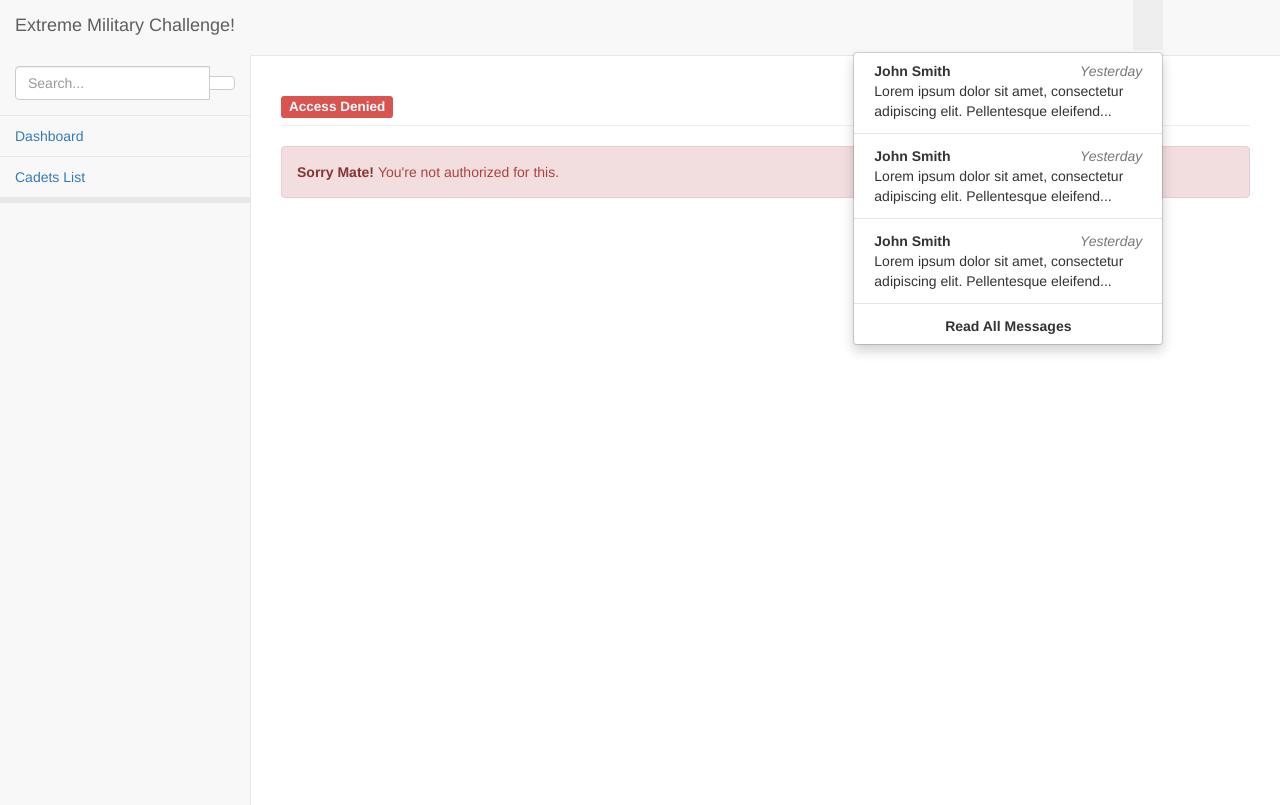
After one commit to oskgeek/xmccamp, a Django app: template xmccamp/controller/templates/controller/pages/unauthorized.html in a window 1280 px wide, after a click that opens the changed part. The commit adds this page. Run offline with Django 3.2, Linux system fonts and the light colour scheme; the template is opened without the code that fills it, so the values that code supplies are empty; parts of the project's set-up code (start-up, migrations or seed data) failed here and were passed over; some libraries are stand-ins or nearby versions.

Commit message:
Unauthorized page added as unauthorized.html

```diff
--- /dev/null
+++ b/xmccamp/controller/templates/controller/pages/unauthorized.html
@@ -0,0 +1,409 @@
+{% load staticfiles %}
+<!DOCTYPE html>
+<html lang="en">
+
+<head>
+
+    <meta charset="utf-8">
+    <meta http-equiv="X-UA-Compatible" content="IE=edge">
+    <meta name="viewport" content="width=device-width, initial-scale=1">
+    <meta name="description" content="">
+    <meta name="author" content="">
+
+    <title>Extreme Military Challenge Bootcamp!</title>
+
+    <!-- Bootstrap Core CSS -->
+    <link href="{% static 'bower_components/bootstrap/dist/css/bootstrap.min.css' %}" rel="stylesheet">
+
+    <!-- MetisMenu CSS -->
+    <link href="{% static 'bower_components/metisMenu/dist/metisMenu.min.css' %}" rel="stylesheet">
+
+    <!-- DataTables CSS -->
+    <link href="{% static 'bower_components/datatables-plugins/integration/bootstrap/3/dataTables.bootstrap.css' %}" rel="stylesheet">
+
+    <!-- DataTables Responsive CSS -->
+    <link href="{% static 'bower_components/datatables-responsive/css/dataTables.responsive.css' %}" rel="stylesheet">
+
+    <!-- Custom CSS -->
+    <link href="{% static 'dist/css/sb-admin-2.css' %}" rel="stylesheet">
+
+    <!-- Custom Fonts -->
+    <link href="{% static 'bower_components/font-awesome/css/font-awesome.min.css' %}" rel="stylesheet" type="text/css' %}">
+
+    <!-- HTML5 Shim and Respond.js IE8 support of HTML5 elements and media queries -->
+    <!-- WARNING: Respond.js doesn't work if you view the page via file:// -->
+    <!--[if lt IE 9]>
+        <script src="https://oss.maxcdn.com/libs/html5shiv/3.7.0/html5shiv.js' %}"></script>
+        <script src="https://oss.maxcdn.com/libs/respond.js/1.4.2/respond.min.js' %}"></script>
+    <![endif]-->
+
+</head>
+
+<body>
+
+    <div id="wrapper">
+
+        <!-- Navigation -->
+        <nav class="navbar navbar-default navbar-static-top" role="navigation" style="margin-bottom: 0">
+            <div class="navbar-header">
+                <button type="button" class="navbar-toggle" data-toggle="collapse" data-target=".navbar-collapse">
+                    <span class="sr-only">Toggle navigation</span>
+                    <span class="icon-bar"></span>
+                    <span class="icon-bar"></span>
+                    <span class="icon-bar"></span>
+                </button>
+                <a class="navbar-brand" href="index.html">Extreme Military Challenge!</a>
+            </div>
+            <!-- /.navbar-header -->
+
+            <ul class="nav navbar-top-links navbar-right">
+                <li class="dropdown">
+                    <a class="dropdown-toggle" data-toggle="dropdown" href="#">
+                        <i class="fa fa-envelope fa-fw"></i>  <i class="fa fa-caret-down"></i>
+                    </a>
+                    <ul class="dropdown-menu dropdown-messages">
+                        <li>
+                            <a href="#">
+                                <div>
+                                    <strong>John Smith</strong>
+                                    <span class="pull-right text-muted">
+                                        <em>Yesterday</em>
+                                    </span>
+                                </div>
+                                <div>Lorem ipsum dolor sit amet, consectetur adipiscing elit. Pellentesque eleifend...</div>
+                            </a>
+                        </li>
+                        <li class="divider"></li>
+                        <li>
+                            <a href="#">
+                                <div>
+                                    <strong>John Smith</strong>
+                                    <span class="pull-right text-muted">
+                                        <em>Yesterday</em>
+                                    </span>
+                                </div>
+                                <div>Lorem ipsum dolor sit amet, consectetur adipiscing elit. Pellentesque eleifend...</div>
+                            </a>
+                        </li>
+                        <li class="divider"></li>
+                        <li>
+                            <a href="#">
+                                <div>
+                                    <strong>John Smith</strong>
+                                    <span class="pull-right text-muted">
+                                        <em>Yesterday</em>
+                                    </span>
+                                </div>
+                                <div>Lorem ipsum dolor sit amet, consectetur adipiscing elit. Pellentesque eleifend...</div>
+                            </a>
+                        </li>
+                        <li class="divider"></li>
+                        <li>
+                            <a class="text-center" href="#">
+                                <strong>Read All Messages</strong>
+                                <i class="fa fa-angle-right"></i>
+                            </a>
+                        </li>
+                    </ul>
+                    <!-- /.dropdown-messages -->
+                </li>
+                <!-- /.dropdown -->
+                <li class="dropdown">
+                    <a class="dropdown-toggle" data-toggle="dropdown" href="#">
+                        <i class="fa fa-tasks fa-fw"></i>  <i class="fa fa-caret-down"></i>
+                    </a>
+                    <ul class="dropdown-menu dropdown-tasks">
+                        <li>
+                            <a href="#">
+                                <div>
+                                    <p>
+                                        <strong>Task 1</strong>
+                                        <span class="pull-right text-muted">40% Complete</span>
+                                    </p>
+                                    <div class="progress progress-striped active">
+                                        <div class="progress-bar progress-bar-success" role="progressbar" aria-valuenow="40" aria-valuemin="0" aria-valuemax="100" style="width: 40%">
+                                            <span class="sr-only">40% Complete (success)</span>
+                                        </div>
+                                    </div>
+                                </div>
+                            </a>
+                        </li>
+                        <li class="divider"></li>
+                        <li>
+                            <a href="#">
+                                <div>
+                                    <p>
+                                        <strong>Task 2</strong>
+                                        <span class="pull-right text-muted">20% Complete</span>
+                                    </p>
+                                    <div class="progress progress-striped active">
+                                        <div class="progress-bar progress-bar-info" role="progressbar" aria-valuenow="20" aria-valuemin="0" aria-valuemax="100" style="width: 20%">
+                                            <span class="sr-only">20% Complete</span>
+                                        </div>
+                                    </div>
+                                </div>
+                            </a>
+                        </li>
+                        <li class="divider"></li>
+                        <li>
+                            <a href="#">
+                                <div>
+                                    <p>
+                                        <strong>Task 3</strong>
+                                        <span class="pull-right text-muted">60% Complete</span>
+                                    </p>
+                                    <div class="progress progress-striped active">
+                                        <div class="progress-bar progress-bar-warning" role="progressbar" aria-valuenow="60" aria-valuemin="0" aria-valuemax="100" style="width: 60%">
+                                            <span class="sr-only">60% Complete (warning)</span>
+                                        </div>
+                                    </div>
+                                </div>
+                            </a>
+                        </li>
+                        <li class="divider"></li>
+                        <li>
+                            <a href="#">
+                                <div>
+                                    <p>
+                                        <strong>Task 4</strong>
+                                        <span class="pull-right text-muted">80% Complete</span>
+                                    </p>
+                                    <div class="progress progress-striped active">
+                                        <div class="progress-bar progress-bar-danger" role="progressbar" aria-valuenow="80" aria-valuemin="0" aria-valuemax="100" style="width: 80%">
+                                            <span class="sr-only">80% Complete (danger)</span>
+                                        </div>
+                                    </div>
+                                </div>
+                            </a>
+                        </li>
+                        <li class="divider"></li>
+                        <li>
+                            <a class="text-center" href="#">
+                                <strong>See All Tasks</strong>
+                                <i class="fa fa-angle-right"></i>
+                            </a>
+                        </li>
+                    </ul>
+                    <!-- /.dropdown-tasks -->
+                </li>
+                <!-- /.dropdown -->
+                <li class="dropdown">
+                    <a class="dropdown-toggle" data-toggle="dropdown" href="#">
+                        <i class="fa fa-bell fa-fw"></i>  <i class="fa fa-caret-down"></i>
+                    </a>
+                    <ul class="dropdown-menu dropdown-alerts">
+                        <li>
+                            <a href="#">
+                                <div>
+                                    <i class="fa fa-comment fa-fw"></i> New Comment
+                                    <span class="pull-right text-muted small">4 minutes ago</span>
+                                </div>
+                            </a>
+                        </li>
+                        <li class="divider"></li>
+                        <li>
+                            <a href="#">
+                                <div>
+                                    <i class="fa fa-twitter fa-fw"></i> 3 New Followers
+                                    <span class="pull-right text-muted small">12 minutes ago</span>
+                                </div>
+                            </a>
+                        </li>
+                        <li class="divider"></li>
+                        <li>
+                            <a href="#">
+                                <div>
+                                    <i class="fa fa-envelope fa-fw"></i> Message Sent
+                                    <span class="pull-right text-muted small">4 minutes ago</span>
+                                </div>
+                            </a>
+                        </li>
+                        <li class="divider"></li>
+                        <li>
+                            <a href="#">
+                                <div>
+                                    <i class="fa fa-tasks fa-fw"></i> New Task
+                                    <span class="pull-right text-muted small">4 minutes ago</span>
+                                </div>
+                            </a>
+                        </li>
+                        <li class="divider"></li>
+                        <li>
+                            <a href="#">
+                                <div>
+                                    <i class="fa fa-upload fa-fw"></i> Server Rebooted
+                                    <span class="pull-right text-muted small">4 minutes ago</span>
+                                </div>
+                            </a>
+                        </li>
+                        <li class="divider"></li>
+                        <li>
+                            <a class="text-center" href="#">
+                                <strong>See All Alerts</strong>
+                                <i class="fa fa-angle-right"></i>
+                            </a>
+                        </li>
+                    </ul>
+                    <!-- /.dropdown-alerts -->
+                </li>
+                <!-- /.dropdown -->
+                <li class="dropdown">
+                    <a class="dropdown-toggle" data-toggle="dropdown" href="#">
+                        <i class="fa fa-user fa-fw"></i>  <i class="fa fa-caret-down"></i>
+                    </a>
+                    <ul class="dropdown-menu dropdown-user">
+                        <li><a href="#"><i class="fa fa-user fa-fw"></i> User Profile</a>
+                        </li>
+                        <li><a href="#"><i class="fa fa-gear fa-fw"></i> Settings</a>
+                        </li>
+                        <li class="divider"></li>
+                        <li><a href="/"><i class="fa fa-sign-out fa-fw"></i> Logout</a>
+                        </li>
+                    </ul>
+                    <!-- /.dropdown-user -->
+                </li>
+                <!-- /.dropdown -->
+            </ul>
+            <!-- /.navbar-top-links -->
+
+            <div class="navbar-default sidebar" role="navigation">
+                <div class="sidebar-nav navbar-collapse">
+                    <ul class="nav" id="side-menu">
+                        <li class="sidebar-search">
+                            <div class="input-group custom-search-form">
+                                <input type="text" class="form-control" placeholder="Search...">
+                                <span class="input-group-btn">
+                                <button class="btn btn-default" type="button">
+                                    <i class="fa fa-search"></i>
+                                </button>
+                            </span>
+                            </div>
+                            <!-- /input-group -->
+                        </li>
+                        <li>
+                            <a href="/home"><i class="fa fa-dashboard fa-fw"></i> Dashboard</a>
+                        </li>
+                        <li>
+                            <a href="/cadets_list"><i class="fa fa-table fa-fw"></i> Cadets List</a>
+                        </li>
+                        <li>
+                            <!-- <a href="#"><i class="fa fa-bar-chart-o fa-fw"></i> Charts<span class="fa arrow"></span></a>
+                            <ul class="nav nav-second-level">
+                                <li>
+                                    <a href="flot.html">Flot Charts</a>
+                                </li>
+                                <li>
+                                    <a href="morris.html">Morris.js Charts</a>
+                                </li>
+                            </ul> -->
+                            <!-- /.nav-second-level -->
+                        </li>
+                        <li>
+                            <!-- <a href="forms.html"><i class="fa fa-edit fa-fw"></i> Forms</a> -->
+                        </li>
+                        <li>
+                            <!-- <a href="#"><i class="fa fa-wrench fa-fw"></i> UI Elements<span class="fa arrow"></span></a>
+                            <ul class="nav nav-second-level">
+                                <li>
+                                    <a href="panels-wells.html">Panels and Wells</a>
+                                </li>
+                                <li>
+                                    <a href="buttons.html">Buttons</a>
+                                </li>
+                                <li>
+                                    <a href="notifications.html">Notifications</a>
+                                </li>
+                                <li>
+                                    <a href="typography.html">Typography</a>
+                                </li>
+                                <li>
+                                    <a href="icons.html"> Icons</a>
+                                </li>
+                                <li>
+                                    <a href="grid.html">Grid</a>
+                                </li>
+                            </ul> -->
+                            <!-- /.nav-second-level -->
+                        </li>
+                        <li>
+                            <!-- <a href="#"><i class="fa fa-sitemap fa-fw"></i> Multi-Level Dropdown<span class="fa arrow"></span></a>
+                            <ul class="nav nav-second-level">
+                                <li>
+                                    <a href="#">Second Level Item</a>
+                                </li>
+                                <li>
+                                    <a href="#">Second Level Item</a>
+                                </li>
+                                <li>
+                                    <a href="#">Third Level <span class="fa arrow"></span></a>
+                                    <ul class="nav nav-third-level">
+                                        <li>
+                                            <a href="#">Third Level Item</a>
+                                        </li>
+                                        <li>
+                                            <a href="#">Third Level Item</a>
+                                        </li>
+                                        <li>
+                                            <a href="#">Third Level Item</a>
+                                        </li>
+                                        <li>
+                                            <a href="#">Third Level Item</a>
+                                        </li>
+                                    </ul>
+                                </li>
+                            </ul> -->
+                            <!-- /.nav-second-level -->
+                        </li>
+                        <li>
+                            <!-- <a href="#"><i class="fa fa-files-o fa-fw"></i> Sample Pages<span class="fa arrow"></span></a>
+                            <ul class="nav nav-second-level">
+                                <li>
+                                    <a href="blank.html">Blank Page</a>
+                                </li>
+                                <li>
+                                    <a href="login.html">Login Page</a>
+                                </li>
+                            </ul> -->
+                            <!-- /.nav-second-level -->
+                        </li>
+                    </ul>
+                </div>
+                <!-- /.sidebar-collapse -->
+            </div>
+            <!-- /.navbar-static-side -->
+        </nav>
+
+        <div id="page-wrapper">
+            <div class="row">
+                <div class="col-lg-12">
+                    <h4 class="page-header"><span class="label label-danger">Access Denied</span></h4>
+                    <div class="alert alert-danger"><a href="#" class="alert-link">Sorry Mate! </a>You're not authorized for this.</div>
+                </div>
+                <!-- /.col-lg-12 -->
+            </div>
+
+        </div>
+        <!-- /#page-wrapper -->
+
+    </div>
+    <!-- /#wrapper -->
+
+    <!-- jQuery -->
+    <script src="{% static 'bower_components/jquery/dist/jquery.min.js' %}"></script>
+
+    <!-- Bootstrap Core JavaScript -->
+    <script src="{% static 'bower_components/bootstrap/dist/js/bootstrap.min.js' %}"></script>
+
+    <!-- Metis Menu Plugin JavaScript -->
+    <script src="{% static 'bower_components/metisMenu/dist/metisMenu.min.js' %}"></script>
+
+    <!-- DataTables JavaScript -->
+    <script src="{% static 'bower_components/datatables/media/js/jquery.dataTables.min.js' %}"></script>
+    <script src="{% static 'bower_components/datatables-plugins/integration/bootstrap/3/dataTables.bootstrap.min.js' %}"></script>
+
+    <!-- Custom Theme JavaScript -->
+    <script src="{% static 'dist/js/sb-admin-2.js' %}"></script>
+
+</body>
+
+</html>
```
Also changed, not shown: xmccamp/controller/templates/controller/pages/signup.html (+0 -18 lines).
